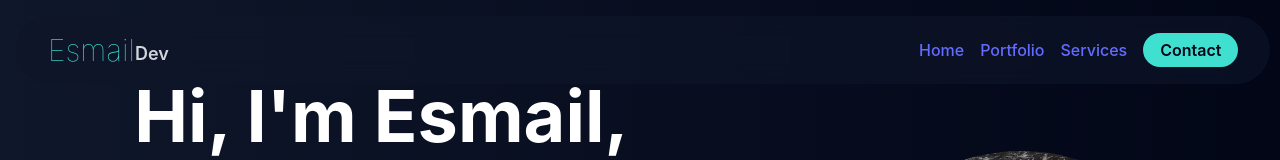
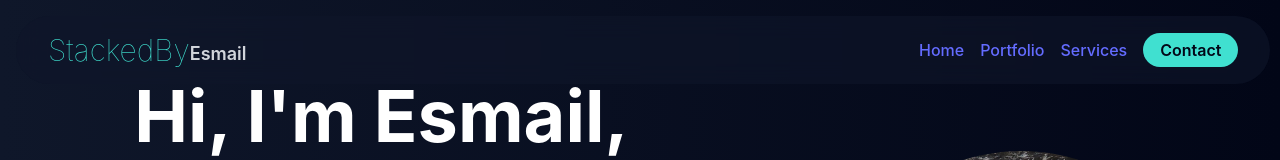
Before and after one commit to EsmailDev21/portfolio-client, a React (Vite) app: page / in a window 1280 px wide. Shown: the top 160 px of the page. Built offline with nearby package versions, Linux system fonts and the light colour scheme.

Commit message:
changed brand

```diff
--- a/src/components/Navbar.tsx
+++ b/src/components/Navbar.tsx
@@ -17,8 +17,8 @@ function Navbar() {
       className="fixed top-0 left-0 m-4 rounded-full py-4 px-8 bg-slate-900 bg-opacity-60 backdrop-blur-md z-10 flex justify-between items-center"
     >
       <div className="flex flex-row items-end">
-        <div className="text-3xl text-turquoise  font-thin">Esmail</div>
-        <div className="text-lg text-gray-300  font-semibold">Dev</div>
+        <div className="text-3xl text-turquoise  font-thin">StackedBy</div>
+        <div className="text-lg text-gray-300  font-semibold">Esmail</div>
       </div>
 
       <div className="space-x-4">
```
